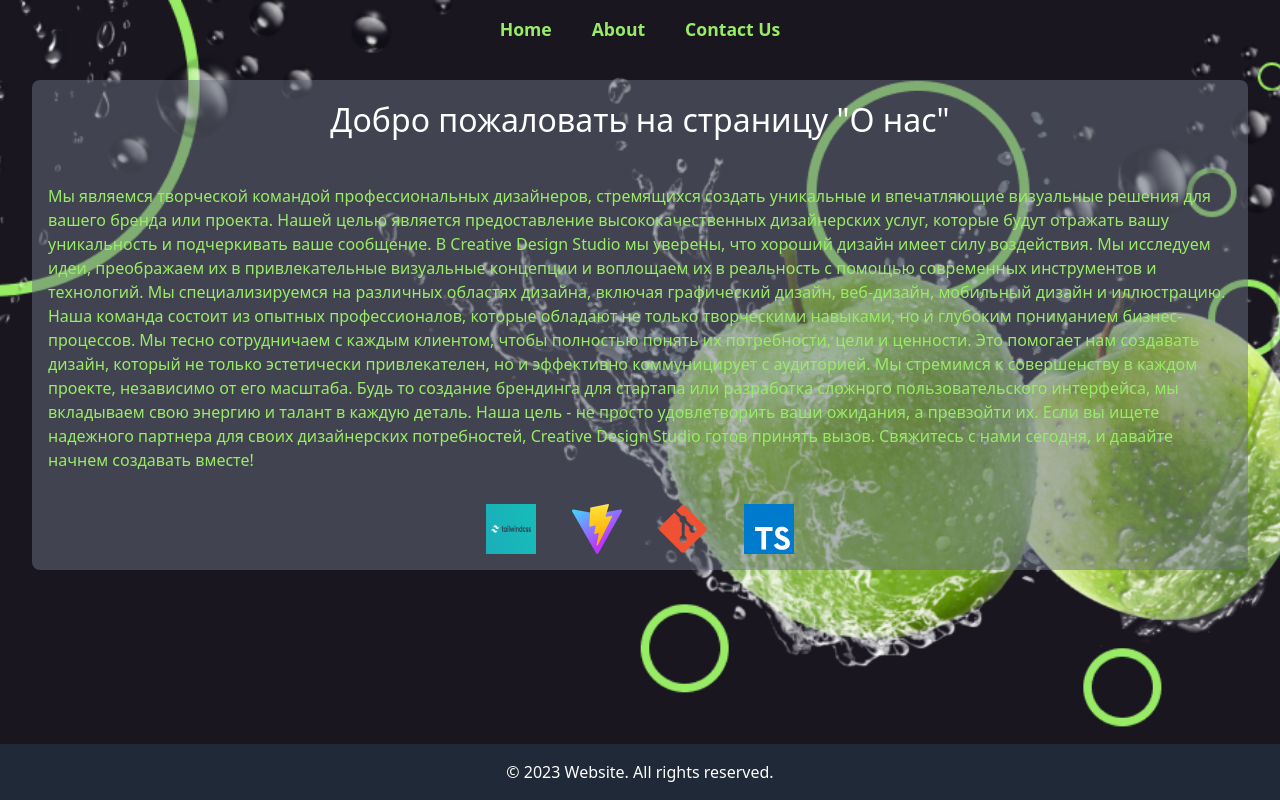
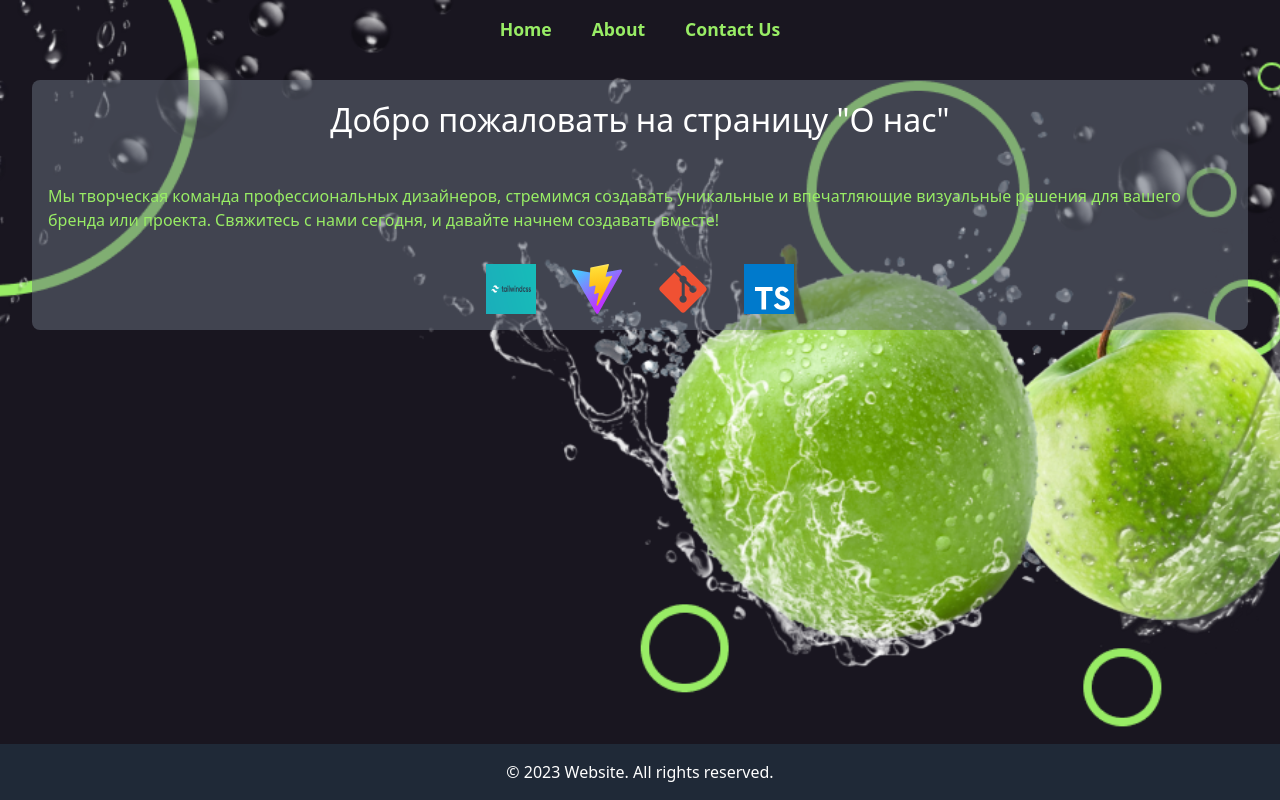
Before and after one commit to bumerboy86/creative, a React (Vite) app: page /creative/about in a window 1280 px wide. Built offline with nearby package versions, Linux system fonts and the light colour scheme.

Commit message:
изменен текст в страничке о нас

```diff
--- a/src/containers/About/About.tsx
+++ b/src/containers/About/About.tsx
@@ -9,11 +9,7 @@ const About = () =>  {
             <div className="bg-gray-500 bg-opacity-50 flex flex-col p-[1rem] rounded-lg box-border mx-auto max-w-full mr-[2rem] ml-[2rem]" >
                 <p className="text-center text-white mb-10 text-[1.5rem] sm:text-[2rem]">Добро пожаловать на страницу "О нас"</p>
                 <p className="break-words text-[#98ec65] p-0 m-0">
-                    Мы являемся творческой командой профессиональных дизайнеров, стремящихся создать уникальные и впечатляющие визуальные решения для вашего бренда или проекта. Нашей целью является предоставление высококачественных дизайнерских услуг, которые будут отражать вашу уникальность и подчеркивать ваше сообщение.
-                    В Creative Design Studio мы уверены, что хороший дизайн имеет силу воздействия. Мы исследуем идеи, преображаем их в привлекательные визуальные концепции и воплощаем их в реальность с помощью современных инструментов и технологий. Мы специализируемся на различных областях дизайна, включая графический дизайн, веб-дизайн, мобильный дизайн и иллюстрацию.
-                    Наша команда состоит из опытных профессионалов, которые обладают не только творческими навыками, но и глубоким пониманием бизнес-процессов. Мы тесно сотрудничаем с каждым клиентом, чтобы полностью понять их потребности, цели и ценности. Это помогает нам создавать дизайн, который не только эстетически привлекателен, но и эффективно коммуницирует с аудиторией.
-                    Мы стремимся к совершенству в каждом проекте, независимо от его масштаба. Будь то создание брендинга для стартапа или разработка сложного пользовательского интерфейса, мы вкладываем свою энергию и талант в каждую деталь. Наша цель - не просто удовлетворить ваши ожидания, а превзойти их.
-                    Если вы ищете надежного партнера для своих дизайнерских потребностей, Creative Design Studio готов принять вызов. Свяжитесь с нами сегодня, и давайте начнем создавать вместе!
+                    Мы творческая команда профессиональных дизайнеров, стремимся создавать уникальные и впечатляющие визуальные решения для вашего бренда или проекта. Свяжитесь с нами сегодня, и давайте начнем создавать вместе!
                 </p>
                 <div className="flex flex-wrap justify-center gap-[2.25rem] pt-[2rem]">
                     <img className="w-[50px] sm-w-[100px]" src={tailwindIco} alt={"tailwind"}/>
```
